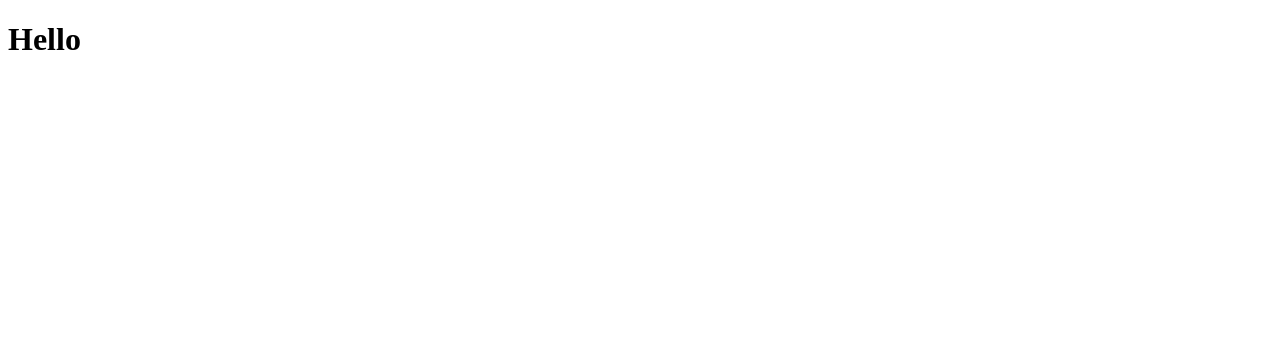
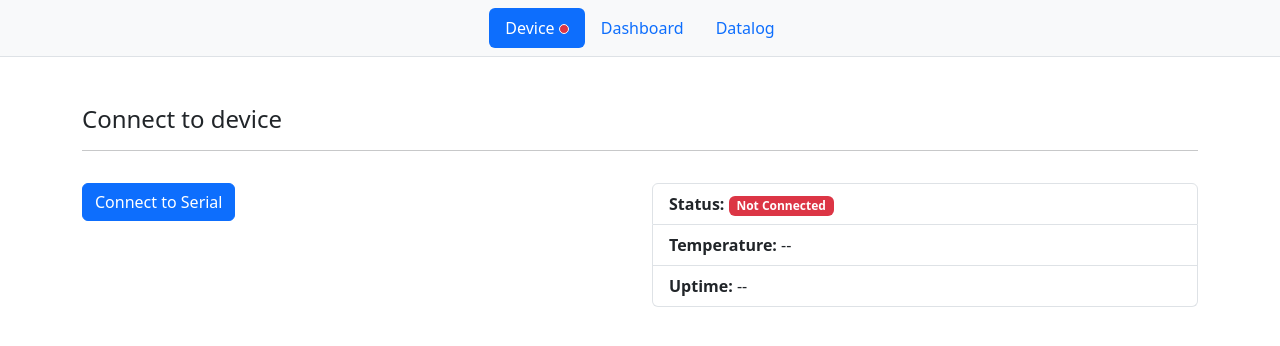
Before and after one commit to alexmills/stuttgart, a plain HTML site: page software/web/index.html in a window 1280 px wide. Drawn offline with Linux system fonts and the light colour scheme.

Commit message:
Added base layout with basic connection status components

```diff
--- a/software/web/app.js
+++ b/software/web/app.js
@@ -1,6 +1,13 @@
 import './store.js'
-import './serial/serialConnection.js'
+import { appLog } from './appLog.js'
+import { connect } from './serial/serialConnection.js'
 
-import { appLog } from './appLog.js'
+// Components
+import './components/connectionStatus.js'
+import './components/connectionStatusBadge.js'
 
 appLog.info("App Started")
+
+document.getElementById('connect-button').addEventListener('click', () => {
+    connect()
+})
--- /dev/null
+++ b/software/web/components/connectionStatus.js
@@ -0,0 +1,25 @@
+import { register } from "../store.js"
+
+const el = document.getElementById('x-connection-status');
+
+export const component = register({
+
+    watches: ['serialConnecting', 'serialConnected'],
+    render(state) {
+
+        el.classList = "badge"
+
+        if (state.serialConnecting) {
+            el.classList.add('text-bg-warning')
+            el.textContent = 'Connecting...'
+        } else if (state.serialConnected) {
+            el.classList.add('text-bg-success')
+            el.textContent = 'Connected'
+        } else {
+            el.classList.add('text-bg-danger')
+            el.textContent = 'Not Connected'
+        }
+
+    }
+
+})
--- /dev/null
+++ b/software/web/components/connectionStatusBadge.js
@@ -0,0 +1,26 @@
+import { register } from "../store.js"
+
+const el = document.getElementById('x-connection-status-badge');
+const inner = el.getElementsByTagName('span')[0]
+
+export const component = register({
+
+    watches: ['serialConnecting', 'serialConnected'],
+    render(state) {
+
+        el.classList = "badge border border-light rounded-circle p-1"
+
+        if (state.serialConnecting) {
+            el.classList.add('bg-warning')
+            inner.textContent = 'Connecting...'
+        } else if (state.serialConnected) {
+            el.classList.add('bg-success')
+            inner.textContent = 'Connected'
+        } else {
+            el.classList.add('bg-danger')
+            inner.textContent = 'Not Connected'
+        }
+
+    }
+
+})
--- a/software/web/index.html
+++ b/software/web/index.html
@@ -4,14 +4,94 @@
         <meta charset="utf-8">
         <meta name="viewport" content="width=device-width, initial-scale=1">
         <title>Stuttgart</title>
+        <link href="app.css" rel="stylesheet">
+        <link href="bootstrap/bootstrap.min.css" rel="stylesheet">
     </head>
     <body>
-        <h1>Hello</h1>
 
-        <template id="status-bar">
-            <h1>The Status Bar</h1>
-        </template>
+        <nav class="navbar bg-body-tertiary border-bottom mb-5" >
+            <div class="container-fluid justify-content-center">
+                <nav class="nav nav-pills" id="pills-tab" role="tablist">
+                    <button class="nav-link active position-relative" id="pills-connect-tab" data-bs-toggle="pill" data-bs-target="#pills-connect" type="button" role="tab" aria-controls="pills-connect" aria-selected="true">
+                        Device
+                        <span id="x-connection-status-badge">
+                            <span class="visually-hidden">Disconnected</span>
+                        </span>
+                    </button>
+                    <button class="nav-link" id="pills-dashboard-tab" data-bs-toggle="pill" data-bs-target="#pills-dashboard" type="button" role="tab" aria-controls="pills-dashboard" aria-selected="false">Dashboard</button>
+                    <button class="nav-link" id="pills-datalog-tab" data-bs-toggle="pill" data-bs-target="#pills-datalog" type="button" role="tab" aria-controls="pills-datalog" aria-selected="false">Datalog</button>
+                </nav>
+            </div>
+        </nav>
+
+        <!-- Connect Tab -->
+
+        <div class="tab-content" id="pills-tabContent">
+            <div class="tab-pane fade show active" id="pills-connect" role="tabpanel" aria-labelledby="pills-connect-tab" tabindex="0">
+                <div class="container">
+
+                    <div class="row mb-3">
+                        <div class="col">
+                            <h1 class="h4">Connect to device</h1>
+                            <hr>
+                        </div>
+                    </div>
+
+                    <div class="row">
+                        <div class="col">
+                            <button type="button" class="btn btn-primary" id="connect-button">Connect to Serial</button>
+                        </div>
+
+                        <div class="col">
+                            <div class="list-group">
+                                <div class="list-group-item">
+                                    <span class="fw-bold">Status:</span>
+                                    <span id="x-connection-status" class="badge">--</span>
+                                </div>
+                                <div class="list-group-item">
+                                    <span class="fw-bold">Temperature:</span>
+                                    --
+                                </div>
+                                <div class="list-group-item">
+                                    <span class="fw-bold">Uptime:</span>
+                                    --
+                                </div>
+                            </div>
+                        </div>
+                    </div>
+
+                </div>
+            </div>
+
+            <!--  Dashboard Tab -->
+
+            <div class="tab-pane fade" id="pills-dashboard" role="tabpanel" aria-labelledby="pills-dashboard-tab" tabindex="0">
+                <div class="container">
+                    <div class="row mb-3">
+                        <div class="col">
+                            <h1 class="h4">Dashboard</h1>
+                            <hr>
+                        </div>
+                    </div>
+                </div>
+            </div>
+
+            <!-- Datalog Tab -->
+
+            <div class="tab-pane fade" id="pills-datalog" role="tabpanel" aria-labelledby="pills-datalog-tab" tabindex="0">
+                <div class="container">
+                    <div class="row mb-3">
+                        <div class="col">
+                            <h1 class="h4">Datalog</h1>
+                            <hr>
+                        </div>
+                    </div>
+                </div>
+            </div>
+
+        </div>
 
         <script type="module" src="app.js"></script>
+        <script src="bootstrap/bootstrap.bundle.min.js"></script>
     </body>
 </html>
--- a/software/web/serial/serialWorker.js
+++ b/software/web/serial/serialWorker.js
@@ -198,7 +198,7 @@ async function handleConnect() {
             return
         }
 
-        await port.open({ baudeRate: 115200 })
+        await port.open({ baudRate: 115200 })
         self.postMessage(connectedMsg())
 
         // Start reading data from the port
```
